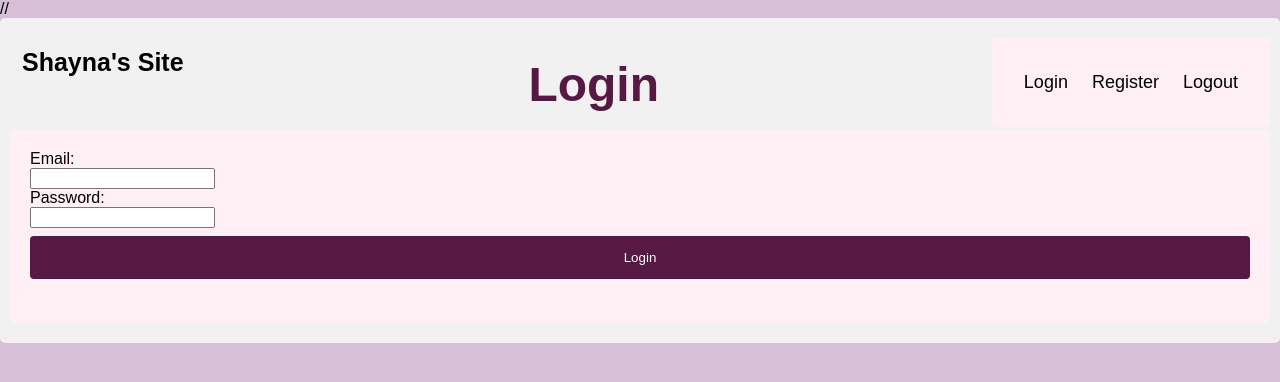
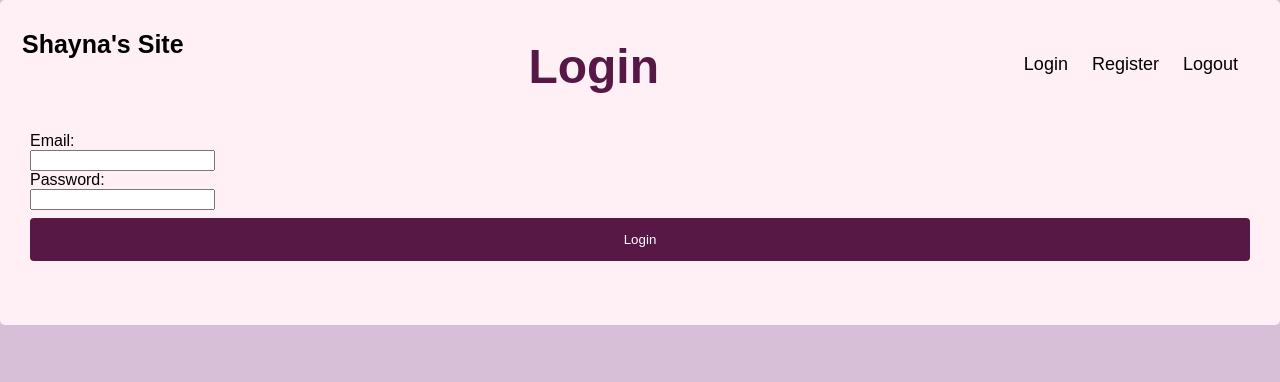
Before and after one commit to ShaynaCodes/IT202-450, a PHP site: page /RegLoginCSS/login.php in a window 1280 px wide. Shown: the top 382 px of the page. Run offline with PHP 8.4, Linux system fonts and the light colour scheme; data that the repository does not hold is empty.

Commit message:
edit header.php

```diff
--- a/public_html/RegLoginCSS/header.php
+++ b/public_html/RegLoginCSS/header.php
@@ -1,5 +1,5 @@
 <head>
-	//<title>Shayna's Site</title>
+	<title>Shayna's Site</title>
 	<link rel="stylesheet" type="text/css" href="style.css">
 <meta name="viewport" content="width=device-width, initial-scale=1">
 <style>
@@ -12,7 +12,7 @@ body {
 
 .header {
   overflow: hidden;
- background-color: #f1f1f1;
+ background-color: #FFF0F5;
   padding: 20px 10px;
 }
 
```
